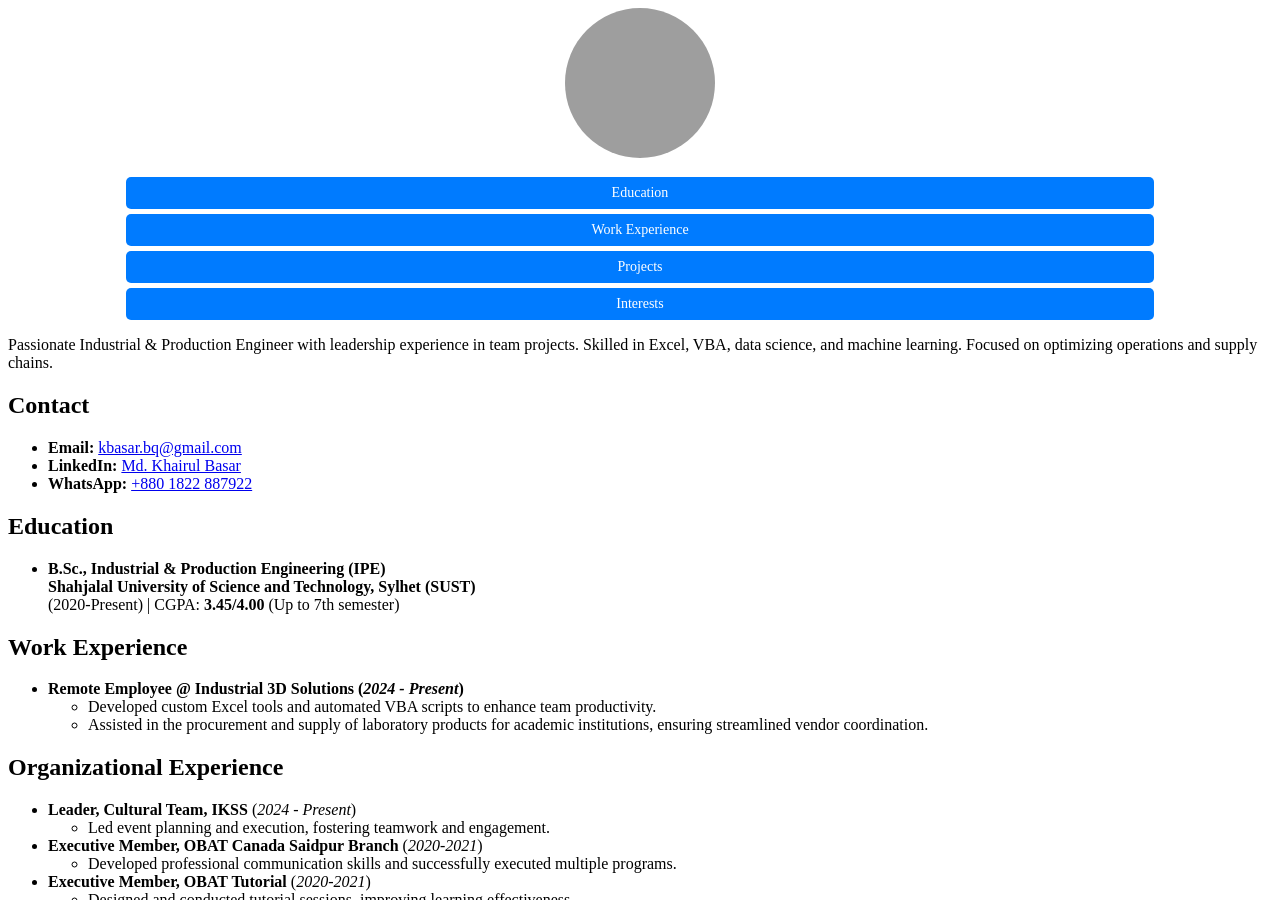
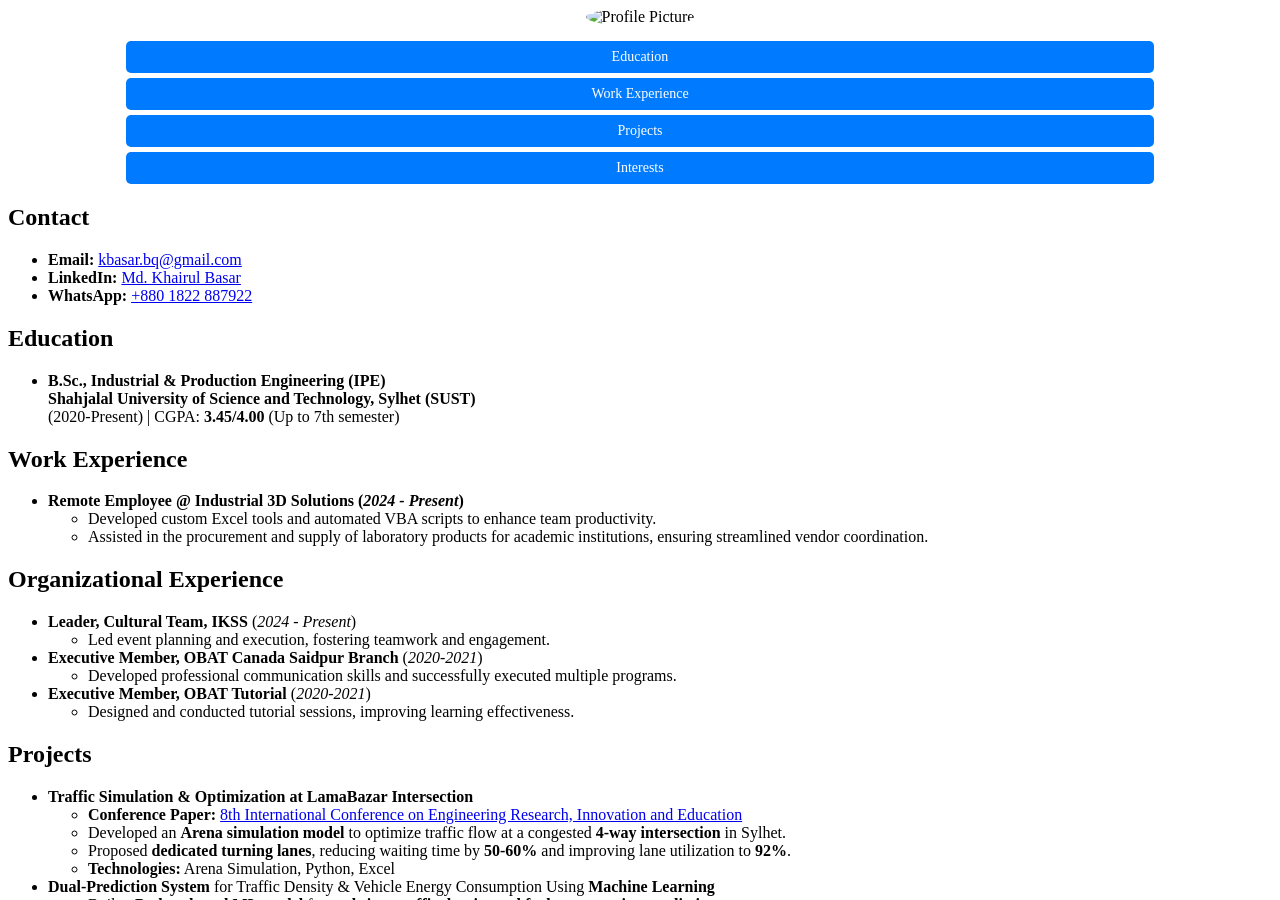
Before and after one commit to K-Basar/Portfolios, a Jekyll site: the page built from README.md, in a window 1280 px wide and 900 px high. Built offline with Jekyll 4.4.1, drawn with Linux system fonts in a browser that asks for light colours; our own code applies the rules of GitHub Pages for plain Markdown files; grey boxes are pictures that could not be loaded.

Commit message:
Update _config.yml

```diff
--- a/_config.yml
+++ b/_config.yml
@@ -1,5 +1,2 @@
-title: Md. Khairul Basar
-logo: /assets/images/Circle official.png
-description: Passionate Industrial & Production Engineer with leadership experience in team projects. Skilled in Excel, VBA, data science, and machine learning. Focused on optimizing operations and supply chains.
-#show_downloads: true
 theme: jekyll-theme-minimal
+layout: default
```
